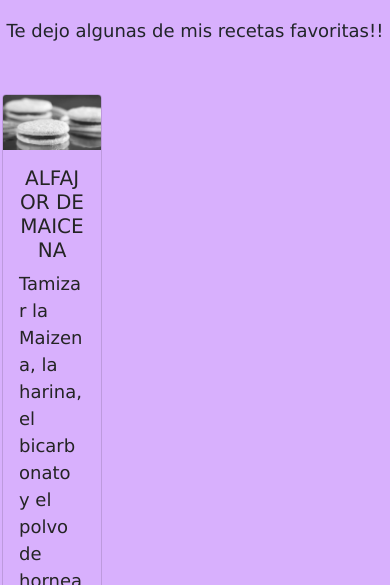
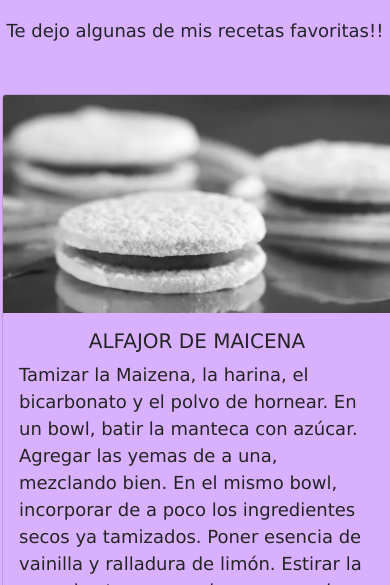
Before and after one commit to CamilaFerraro/paginacomida_ferraro_bootstrap, a website: page pages/recetas.html in a window 390 px wide. Shown: the part 259-844 px from the top of the page. Drawn offline with nearby package versions, Linux system fonts and the light colour scheme.

Commit message:
cambios responsive

```diff
--- a/scss/_card.scss
+++ b/scss/_card.scss
@@ -8,5 +8,10 @@
     &:hover {
         transform: scale(1.01, 1.01);
         filter: grayscale(0%);
-    }
+	}
+	@media screen and (max-width:600px) {
+		align-items: center;
+		width:100%;
+		height:auto;
+	}
 }
```
Also changed, not shown: css/estilo.css, 1 other file.
